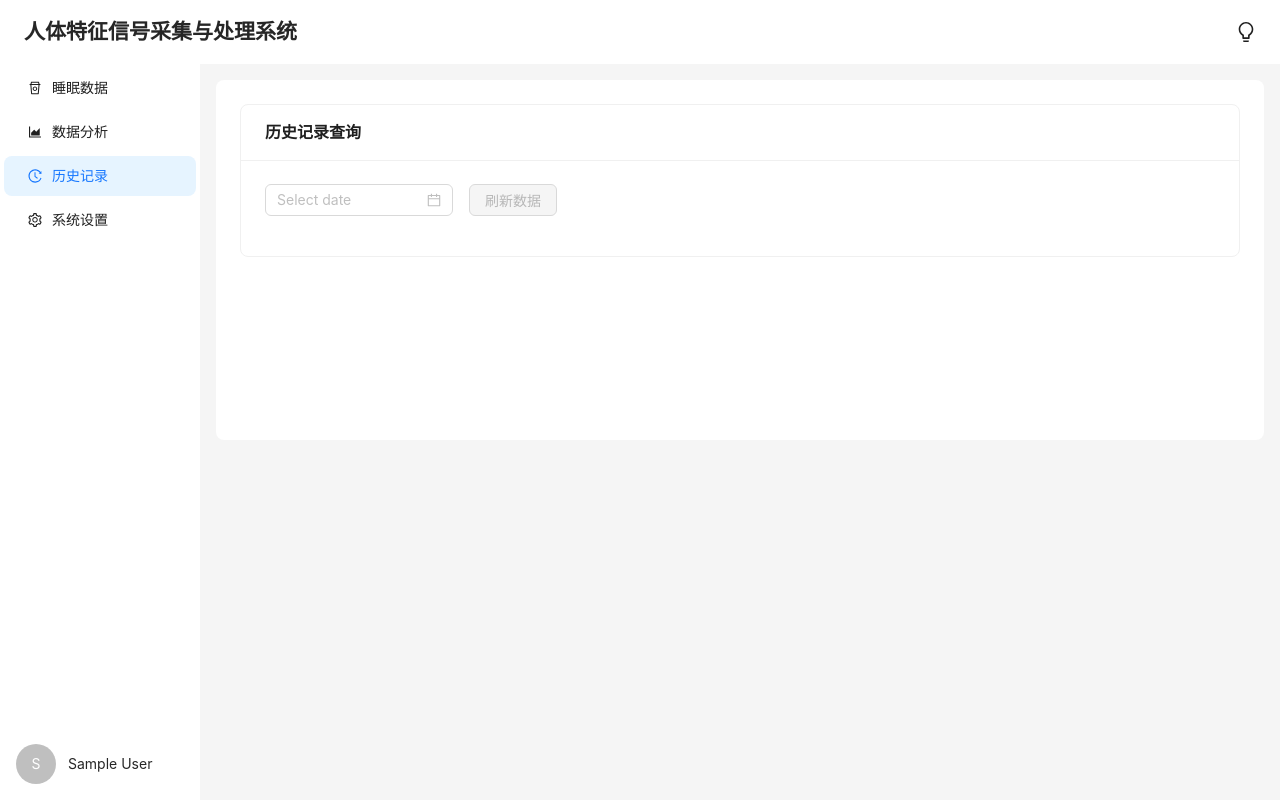
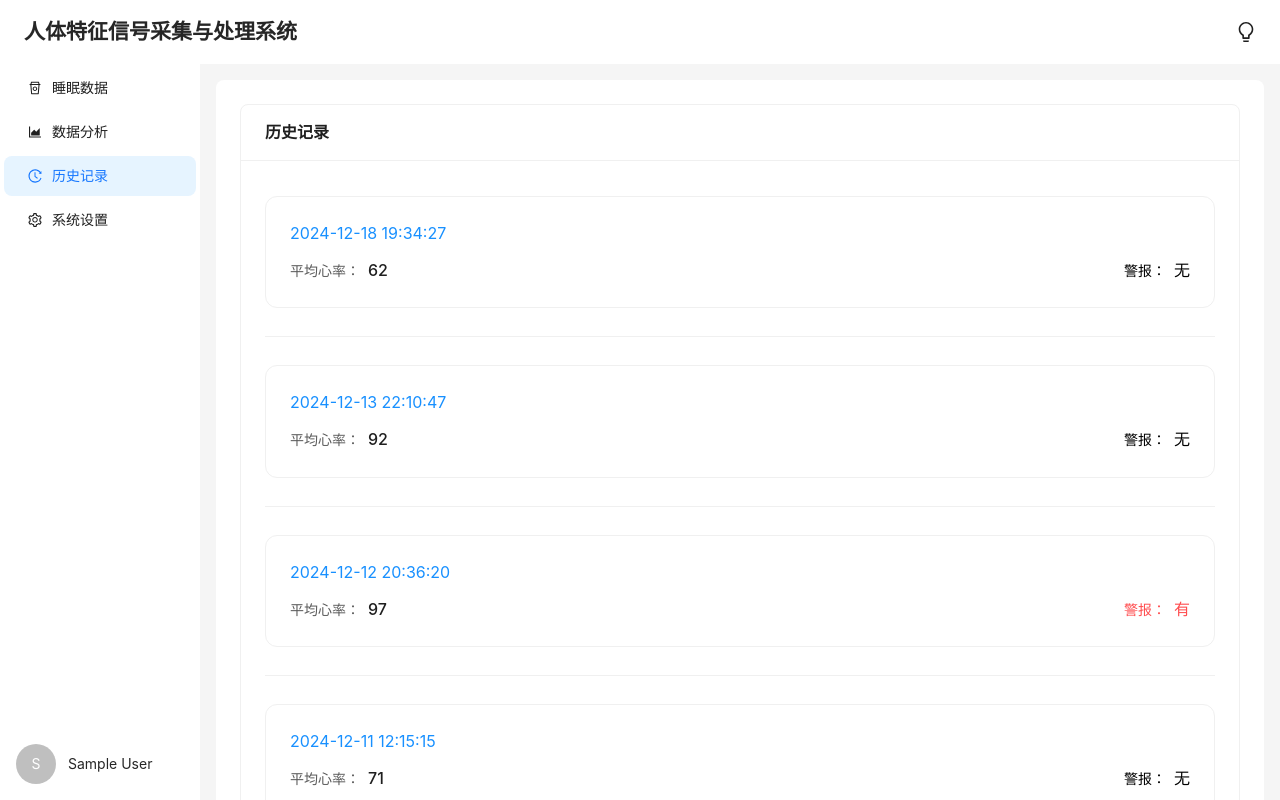
Before and after one commit to bulletganggang/bcg-system, a React (Vite) app: page /history in a window 1280 px wide. Shown: the top 800 px of the page. Built offline with nearby package versions, Linux system fonts and the light colour scheme; sample sign-in values are in the browser's storage.

Commit message:
feat: 修改“历史记录”页面

```diff
--- a/src/pages/History/index.tsx
+++ b/src/pages/History/index.tsx
@@ -1,193 +1,88 @@
-import React, { useState } from "react";
-import { Card, DatePicker, Table, Button, Space } from "antd";
-import type { ColumnsType } from "antd/es/table";
-import ReactECharts from "echarts-for-react";
-import { useChartConfig } from "../../hooks/useChartConfig";
-import type { DatePickerProps } from "antd/es/date-picker";
-import dayjs from "dayjs";
+import React from "react";
+import { Card, List } from "antd";
 import styles from "./style.module.scss";
 
 interface HistoryRecord {
-  id: string;
-  timestamp: number;
-  heartRate: number;
-  respirationRate: number;
-  healthScore: number;
+  timestamp: string;
+  averageHeartRate: number;
+  hasWarning: boolean;
 }
 
 const History: React.FC = () => {
-  const [selectedDate, setSelectedDate] = useState<Date | null>(null);
-  const [historyData, setHistoryData] = useState<HistoryRecord[]>([]);
-  const [loading, setLoading] = useState(false);
-  const { echartsOption } = useChartConfig();
-
-  // 表格列定义
-  const columns: ColumnsType<HistoryRecord> = [
+  // 模拟历史数据
+  const mockHistoryData: HistoryRecord[] = [
     {
-      title: "时间",
-      dataIndex: "timestamp",
-      key: "timestamp",
-      render: (timestamp: number) => new Date(timestamp).toLocaleString(),
+      timestamp: "2024-12-18 19:34:27",
+      averageHeartRate: 62,
+      hasWarning: false,
     },
     {
-      title: "心率(BPM)",
-      dataIndex: "heartRate",
-      key: "heartRate",
+      timestamp: "2024-12-13 22:10:47",
+      averageHeartRate: 92,
+      hasWarning: false,
     },
     {
-      title: "呼吸率(次/分)",
-      dataIndex: "respirationRate",
-      key: "respirationRate",
+      timestamp: "2024-12-12 20:36:20",
+      averageHeartRate: 97,
+      hasWarning: true,
     },
     {
-      title: "健康评分",
-      dataIndex: "healthScore",
-      key: "healthScore",
+      timestamp: "2024-12-11 12:15:15",
+      averageHeartRate: 71,
+      hasWarning: false,
+    },
+    {
+      timestamp: "2024-12-11 04:22:59",
+      averageHeartRate: 90,
+      hasWarning: false,
+    },
+    {
+      timestamp: "2024-12-09 14:53:23",
+      averageHeartRate: 71,
+      hasWarning: true,
+    },
+    {
+      timestamp: "2024-12-09 07:58:29",
+      averageHeartRate: 100,
+      hasWarning: true,
     },
   ];
 
-  // 加载历史数据
-  const loadHistoryData = async (date: Date) => {
-    setLoading(true);
-    try {
-      // 将日期设置为当天的0点
-      const startDate = new Date(date);
-      startDate.setHours(0, 0, 0, 0);
-
-      // 生成模拟数据
-      const mockData: HistoryRecord[] = Array.from({ length: 24 }, (_, i) => ({
-        id: `record-${i}`,
-        timestamp: startDate.getTime() + i * 3600000, // 从0点开始，每小时一条数据
-        heartRate: 60 + Math.random() * 20,
-        respirationRate: 15 + Math.random() * 5,
-        healthScore: 70 + Math.random() * 30,
-      }));
-      setHistoryData(mockData);
-    } catch (error) {
-      console.error("加载历史数据失败:", error);
-    } finally {
-      setLoading(false);
-    }
-  };
-
-  // 处理日期选择
-  const handleDateChange: DatePickerProps["onChange"] = (date) => {
-    if (date) {
-      const selectedDate = date.toDate();
-      // 将选择的日期设置为当天的0点
-      selectedDate.setHours(0, 0, 0, 0);
-      setSelectedDate(selectedDate);
-      loadHistoryData(selectedDate);
-    } else {
-      setSelectedDate(null);
-      setHistoryData([]);
-    }
-  };
-
-  // 图表配置
-  const chartOption = {
-    ...echartsOption,
-    tooltip: {
-      trigger: "axis",
-      axisPointer: {
-        type: "cross",
-      },
-    },
-    xAxis: {
-      type: "category",
-      data: historyData.map((record) =>
-        new Date(record.timestamp).toLocaleString()
-      ),
-      axisLabel: {
-        interval: 2,
-        rotate: 45,
-      },
-    },
-    yAxis: {
-      type: "value",
-      splitLine: {
-        show: true,
-      },
-    },
-    grid: {
-      left: "3%",
-      right: "4%",
-      bottom: "10%",
-      containLabel: true,
-    },
-    series: [
-      {
-        name: "心率",
-        type: "line",
-        smooth: true,
-        data: historyData.map((record) => [
-          new Date(record.timestamp).toLocaleString(),
-          record.heartRate,
-        ]),
-        symbolSize: 6,
-      },
-      {
-        name: "呼吸率",
-        type: "line",
-        smooth: true,
-        data: historyData.map((record) => [
-          new Date(record.timestamp).toLocaleString(),
-          record.respirationRate,
-        ]),
-        symbolSize: 6,
-      },
-      {
-        name: "健康评分",
-        type: "line",
-        smooth: true,
-        data: historyData.map((record) => [
-          new Date(record.timestamp).toLocaleString(),
-          record.healthScore,
-        ]),
-        symbolSize: 6,
-      },
-    ],
-  };
-
   return (
     <div>
-      <Card title="历史记录查询">
-        <Space className={styles.searchSection}>
-          <DatePicker
-            onChange={handleDateChange}
-            disabledDate={(current) => current && current.isAfter(dayjs())}
-          />
-          <Button
-            type="primary"
-            onClick={() => selectedDate && loadHistoryData(selectedDate)}
-            disabled={!selectedDate}
-          >
-            刷新数据
-          </Button>
-        </Space>
-
-        {historyData.length > 0 && (
-          <>
-            <Card type="inner" title="历史趋势图" className={styles.chartCard}>
-              <div className={styles.chart}>
-                <ReactECharts
-                  option={chartOption}
-                  style={{ height: "100%" }}
-                  notMerge={true}
-                />
-              </div>
-            </Card>
-
-            <Table
-              columns={columns}
-              dataSource={historyData}
-              rowKey="id"
-              loading={loading}
-              pagination={false}
-              className={styles.table}
-            />
-          </>
-        )}
+      <Card title="历史记录">
+        <List
+          dataSource={mockHistoryData}
+          renderItem={(item) => (
+            <List.Item>
+              <Card className={styles.recordCard} style={{ width: "100%" }}>
+                <div className={styles.timestamp}>{item.timestamp}</div>
+                <div className={styles.dataRow}>
+                  <div className={styles.heartRate}>
+                    <span className={styles.label}>平均心率：</span>
+                    <span className={styles.value}>
+                      {item.averageHeartRate}
+                    </span>
+                  </div>
+                  <div className={styles.warning}>
+                    <span
+                      className={styles.label}
+                      style={{ color: item.hasWarning ? "#ff4d4f" : "#000" }}
+                    >
+                      警报：
+                    </span>
+                    <span
+                      className={styles.value}
+                      style={{ color: item.hasWarning ? "#ff4d4f" : "#000" }}
+                    >
+                      {item.hasWarning ? "有" : "无"}
+                    </span>
+                  </div>
+                </div>
+              </Card>
+            </List.Item>
+          )}
+        />
       </Card>
     </div>
   );
--- a/src/pages/History/style.module.scss
+++ b/src/pages/History/style.module.scss
@@ -19,3 +19,53 @@
     }
   }
 }
+
+.recordCard {
+  margin-bottom: 16px;
+  border-radius: 12px;
+  transition: all 0.3s ease;
+  &:hover {
+    box-shadow: 4px 4px 8px rgba(0, 0, 0, 0.2);
+  }
+
+  .timestamp {
+    color: #1890ff;
+    font-size: 16px;
+    margin-bottom: 12px;
+  }
+
+  .dataRow {
+    display: flex;
+    justify-content: space-between;
+    align-items: center;
+
+    .heartRate,
+    .warning {
+      .label {
+        font-size: 14px;
+        color: rgba(0, 0, 0, 0.65);
+        margin-right: 8px;
+      }
+
+      .value {
+        font-size: 16px;
+        font-weight: 500;
+      }
+    }
+  }
+}
+
+:global {
+  .ant-list-item {
+    padding: 0;
+    margin-bottom: 16px;
+
+    &:last-child {
+      margin-bottom: 0;
+    }
+  }
+
+  .ant-card-body {
+    padding: 16px;
+  }
+}
--- a/src/pages/Sleep/index.tsx
+++ b/src/pages/Sleep/index.tsx
@@ -4,6 +4,7 @@ import ReactECharts from "echarts-for-react";
 import dayjs from "dayjs";
 import type { DatePickerProps } from "antd/es/date-picker";
 import styles from "./style.module.scss";
+import { roundUp } from "@/utils/math";
 
 interface SleepData {
   date: string;
@@ -174,9 +175,7 @@ const Sleep: React.FC = () => {
     },
     xAxis: {
       type: "value",
-      max:
-        mockSleepData.activityData.inactiveTime +
-        mockSleepData.activityData.activeTime,
+      max: roundUp(mockSleepData.activityData.inactiveTime, 100),
     },
     yAxis: {
       type: "category",
--- /dev/null
+++ b/src/utils/math.ts
@@ -0,0 +1,3 @@
+export const roundUp = (value: number, step: number) => {
+  return Math.ceil(value / step) * step;
+};
```
Also changed, not shown: src/pages/Monitor/style.module.scss (deleted, +0 -33 lines).
